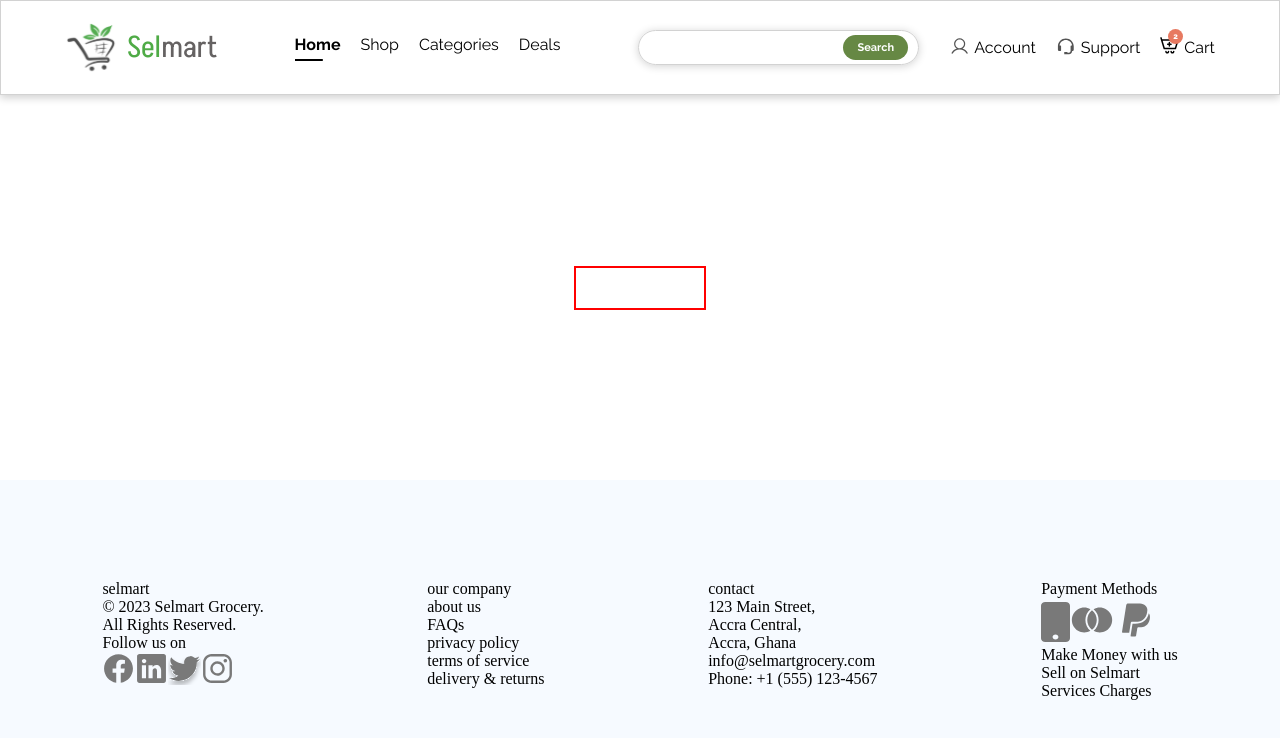
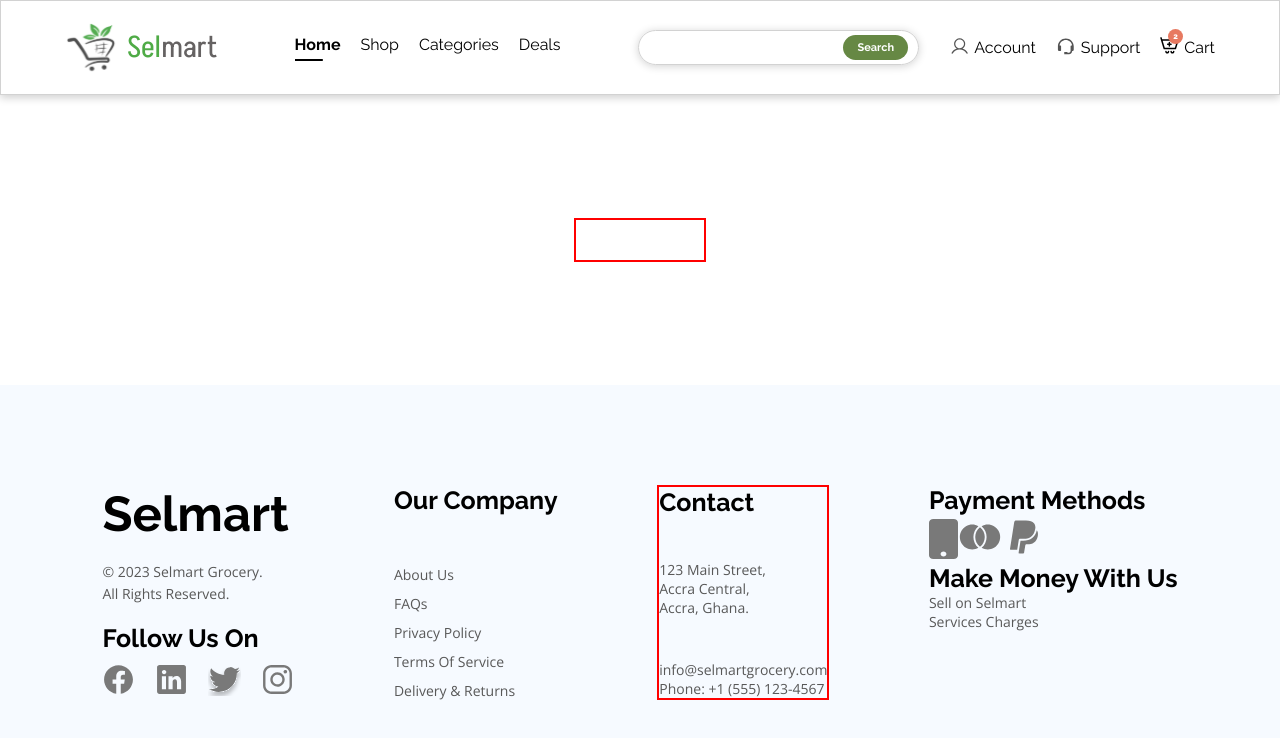
Before and after one commit to mambachristophersteven/selmart-copy, a React (Vite) app: page / in a window 1280 px wide. Shown: the top 738 px of the page. Built offline with nearby package versions, Linux system fonts and the light colour scheme.

Commit message:
footer styling update

```diff
--- a/src/Components/Footer/Footer.jsx
+++ b/src/Components/Footer/Footer.jsx
@@ -13,8 +13,8 @@
       <div className={styles.company}>
         <p className={styles.selmart}>selmart</p>
         <div className={styles.copyright}>
-          <p className={styles.copyright_text}>© 2023 Selmart Grocery.</p>
-          <p className={styles.copyright_text}>All Rights Reserved.</p>
+          <p className={styles.content_text}>© 2023 Selmart Grocery.</p>
+          <p className={styles.content_text}>All Rights Reserved.</p>
         </div>
         <div className={styles.socials}>
           <p className={styles.heading}>Follow us on</p>
@@ -34,7 +34,7 @@
           </div>
         </div>
       </div>
-      <div className={styles.or_company}>
+      <div className={styles.our_company}>
         <p className={styles.heading}>our company</p>
         <div className={styles.company_content}>
           <p className={styles.content_text}>about us</p>
@@ -49,7 +49,7 @@
         <div className={styles.top_content}>
           <p className={styles.content_text}>123 Main Street,</p>
           <p className={styles.content_text}>Accra Central,</p>
-          <p className={styles.content_text}>Accra, Ghana</p>
+          <p className={styles.content_text}>Accra, Ghana.</p>
         </div>
         <div className={styles.down_content}>
           <p className={styles.content_text}>info@selmartgrocery.com</p>
--- a/src/Components/Footer/Footer.module.css
+++ b/src/Components/Footer/Footer.module.css
@@ -5,3 +5,76 @@
     padding: 100px 8vw 100px 8vw;
     background: rgba(246, 250, 255, 1);
 }
+
+.company{
+    display: flex;
+    flex-direction: column;
+    align-items: flex-start;
+    gap: 20px;
+}
+
+.selmart{
+    font-size: 49px;
+    font-family: ralewayBold;
+    text-transform: capitalize;
+}
+
+.copyright{
+    display: flex;
+    flex-direction: column;
+    align-items: flex-start;
+    gap: 3px;
+}
+
+.content_text{
+    font-family: openSans;
+    font-size: 14px;
+    color: rgba(88, 88, 88, 1);
+}
+
+.socials{
+    display: flex;
+    flex-direction: column;
+    align-items: flex-start;
+    gap: 10px;
+}
+
+.heading{
+    font-family: ralewayBold;
+    font-size: 25px;
+    text-transform: capitalize;
+}
+
+.social_media{
+    display: flex;
+    align-items: center;
+    gap: 20px;
+}
+
+.social_media img{
+    width: 33px;
+    height: 33px;
+}
+
+.our_company{
+    display: flex;
+    flex-direction: column;
+    align-items: flex-start;
+    justify-content: space-between;
+}
+
+.company_content{
+    display: flex;
+    flex-direction: column;
+    align-items: flex-start;
+    gap: 10px;
+    text-transform: capitalize;
+}
+
+.contact{
+    border: 2px solid red;
+    display: flex;
+    flex-direction: column;
+    align-items: flex-start;
+    justify-content: space-between;
+}
--- a/src/index.css
+++ b/src/index.css
@@ -21,6 +21,14 @@
 @font-face {
     font-family: akshar;
     src: url(./assets/Akshar-Regular.ttf);
+}
+@font-face {
+    font-family: openSans;
+    src: url(./assets/OpenSans-Regular.ttf);
+}
+@font-face {
+    font-family: openSansBold;
+    src: url(./assets/OpenSans-Bold.ttf);
 }
 
 :root{
```
Also changed, not shown: src/assets/OpenSans-Bold.ttf (added), src/assets/OpenSans-Regular.ttf (added).
